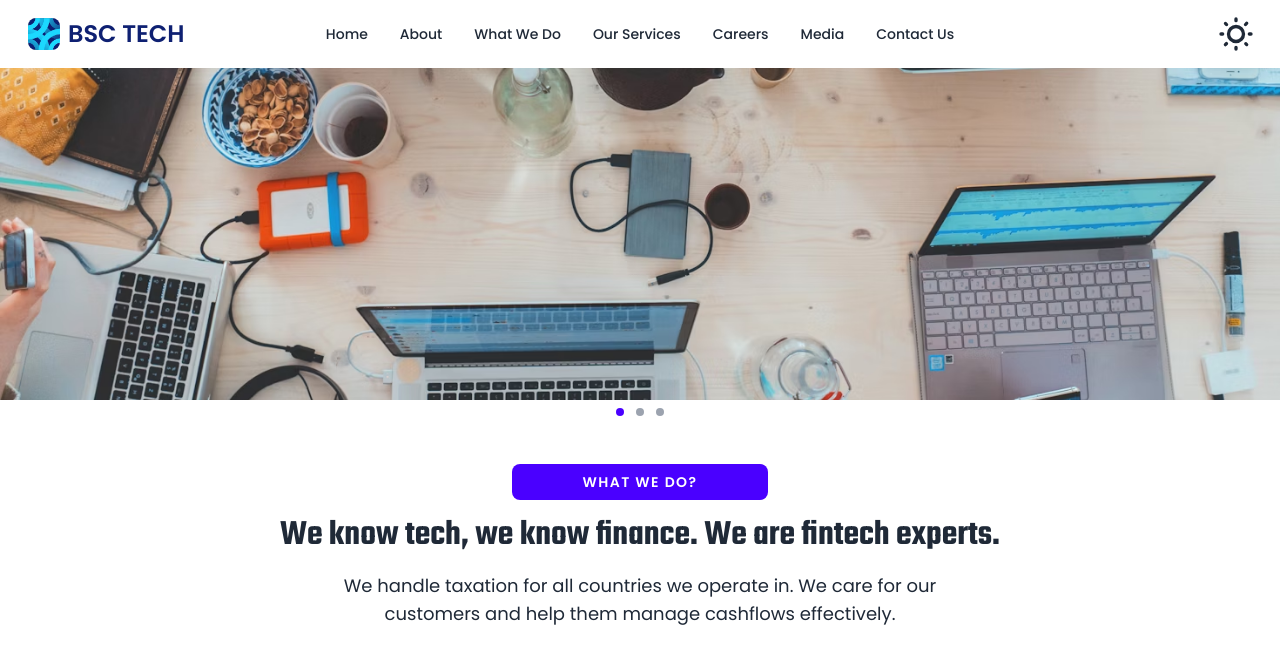
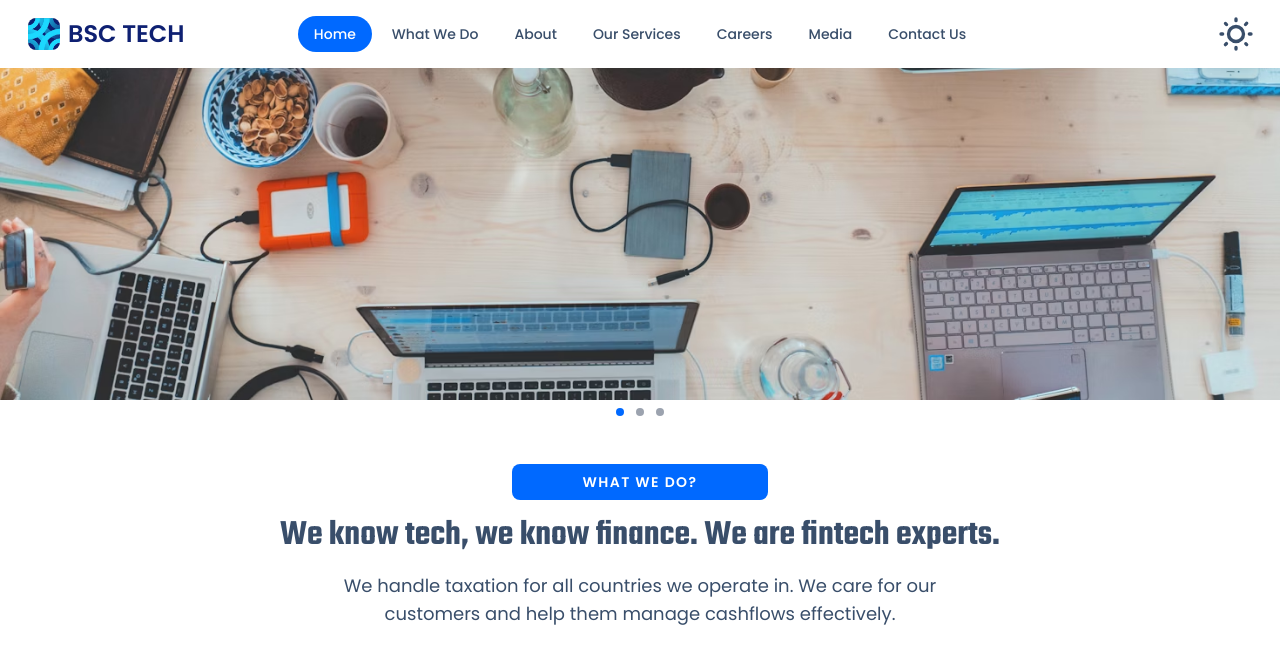
Before and after one commit to ankitjhagithub21/bsctech, a React (Vite) app: page / in a window 1280 px wide. Shown: the top 664 px of the page. Built offline with nearby package versions, Linux system fonts and the light colour scheme.

Commit message:
added more themes

```diff
--- a/src/components/Navbar.jsx
+++ b/src/components/Navbar.jsx
@@ -1,9 +1,19 @@
 import React, { useEffect, useState } from 'react';
 import { RiMenu2Line } from "react-icons/ri";
 
+const Navbar = () => {
+    const links = [
+        { id: 1, name: "Home", path: "#" },
+        { id: 2, name: "What We Do", path: "#whatwedo" },
+        { id: 3, name: "About", path: "#about" },
+        { id: 4, name: "Our Services", path: "#services" },
+        { id: 5, name: "Careers", path: "#careers" },
+        { id: 6, name: "Media", path: "#media" },
+        { id: 7, name: "Contact Us", path: "#contact" },
+    ];
 
-const Navbar = () => {
-    const [theme, setTheme] = useState(localStorage.getItem('theme') || 'light');
+    const [theme, setTheme] = useState(localStorage.getItem('theme') || 'winter');
+    const [selectedLink, setSelectedLink] = useState(1); // State to track the selected link
 
     // Effect to update the theme on the document when the state changes
     useEffect(() => {
@@ -12,7 +22,11 @@ const Navbar = () => {
     }, [theme]);
 
     const toggleTheme = () => {
-        setTheme((prevTheme) => (prevTheme === 'light' ? 'forest' : 'light'));
+        setTheme((prevTheme) => (prevTheme === 'winter' ? 'business' : 'winter'));
+    };
+
+    const handleLinkClick = (id) => {
+        setSelectedLink(id); // Set the selected link when clicked
     };
 
     return (
@@ -20,46 +34,58 @@ const Navbar = () => {
             <div className="navbar bg-base-100 md:px-5 px-0">
                 <div className="navbar-start">
                     <div className="dropdown">
-                        <div tabIndex={0} role="button" className="btn btn-ghost  lg:hidden">
-                            <RiMenu2Line size={25}/>
+                        <div tabIndex={0} role="button" className="btn btn-ghost lg:hidden">
+                            <RiMenu2Line size={25} />
                         </div>
                         <ul
                             tabIndex={0}
                             className="menu menu-sm dropdown-content bg-base-100 rounded-box z-[1] mt-3 w-52 p-2 shadow">
-                            <li><a href='#'>Home</a></li>
-                            <li><a href='#about'>About Us</a></li>
-                            <li><a href='#whatwedo'>What We Do</a></li>
-                            <li><a href='#services'>Our Services</a></li>
-                            <li><a href='#careers'>Careers</a></li>
-                            <li><a href='#media'>Media</a></li>
-                            <li><a href='#contact'>Contact Us</a></li>
+                            {
+                                links.map((link) => (
+                                    <li key={link.id} >
+                                        <a
+                                            href={link.path}
+                                            onClick={() => handleLinkClick(link.id)}
+
+                                        >
+                                            {link.name}
+                                        </a>
+                                    </li>
+                                ))
+                            }
                         </ul>
                     </div>
-                    <a href='#' className={`lg:text-2xl text-xl min-w-fit font-semibold flex items-center gap-2  rounded-lg px-2 py-1  ${theme=="light" ? 'text-[#0E2072]':'text-white' } justify-center`}>
+                    <a href='#' className={`lg:text-2xl text-xl min-w-fit font-semibold flex items-center gap-2 rounded-lg px-2 py-1 ${theme === "winter" ? 'text-[#0E2072]' : 'text-white'} justify-center`}>
                         <img src="./logo.jpg" alt="bsctech_logo" className='w-8 rounded-lg' />
-                        BSC TECH</a>
+                        BSC TECH
+                    </a>
                 </div>
                 <div className="navbar-center hidden lg:flex">
-                    <ul className="menu menu-horizontal px-1">
-                        <li><a href='#'>Home</a></li>
-                        <li><a href='#about'>About</a></li>
-                        <li><a href='#whatwedo'>What We Do</a></li>
-                        <li><a href='#services'>Our Services</a></li>
-                        <li><a href='#careers'>Careers</a></li>
-                        <li><a href='#media'>Media</a></li>
-                        <li><a href='#contact'>Contact Us</a></li>
+                    <ul className="menu menu-horizontal px-1 gap-1">
+                        {
+                            links.map((link) => (
+                                <li key={link.id} className={`${selectedLink === link.id ? 'bg-primary text-white' : 'hover:text-white hover:bg-primary'}  rounded-full`}>
+                                    <a
+                                        href={link.path}
+                                        onClick={() => handleLinkClick(link.id)}
+
+                                    >
+                                        {link.name}
+                                    </a>
+                                </li>
+                            ))
+                        }
                     </ul>
                 </div>
                 <div className="navbar-end">
                     <button className="btn btn-ghost btn-circle" onClick={toggleTheme}>
                         <div className="indicator">
                             <label className="swap swap-rotate">
-                                {/* Checkbox controls state */}
                                 <input
                                     type="checkbox"
                                     className="theme-controller"
-                                    checked={theme === 'forest'}
-                                    onChange={toggleTheme} // Trigger theme change
+                                    checked={theme === 'business'}
+                                    onChange={toggleTheme}
                                 />
 
                                 {/* Sun icon */}
--- a/src/pages/Careers.jsx
+++ b/src/pages/Careers.jsx
@@ -67,7 +67,7 @@ const Careers = () => {
         <p className="mb-4">
           Send us your resume, and we'll reach out if something opens up!
         </p>
-        <button className="btn btn-primary">
+        <button className="btn btn-primary btn-sm">
           Submit Your Resume
         </button>
       </div>
--- a/src/pages/Contact.jsx
+++ b/src/pages/Contact.jsx
@@ -90,29 +90,29 @@ const Contact = () => {
 
           {/* div 2 */}
           <div className="flex flex-col gap-5  rounded-2xl  " data-aos="fade-up">
-            <h2 className="text-2xl  font-semibold  text-secondary">
+            <h2 className="text-2xl  font-semibold  text-primary">
               Send us a message
             </h2>
             <input
               type="text"
-              className='input input-secondary'
+              className='input input-primary'
               placeholder="Name"
             />
             <input
               type="text"
-              className="input input-secondary"
+              className="input input-primary"
               placeholder="Email"
             />
             <input
               type="text"
               name='phone'
-              className="input input-secondary"
+              className="input input-primary"
               placeholder='Phone number'
             />
 
 
-            <textarea name="message" placeholder='Your message' id="message" rows={3} className='textarea textarea-secondary resize-none'></textarea>
-            <button className="btn btn-secondary">
+            <textarea name="message" placeholder='Your message' id="message" rows={3} className='textarea textarea-primary resize-none'></textarea>
+            <button className="btn btn-primary">
               Send
             </button>
           </div>
--- a/tailwind.config.js
+++ b/tailwind.config.js
@@ -11,6 +11,39 @@ export default {
     require('daisyui'),
   ],
   daisyui: {
-    themes: ["light", "forest"],
+    themes: [
+      "light",
+      "dark",
+      "cupcake",
+      "bumblebee",
+      "emerald",
+      "corporate",
+      "synthwave",
+      "retro",
+      "cyberpunk",
+      "valentine",
+      "halloween",
+      "garden",
+      "forest",
+      "aqua",
+      "lofi",
+      "pastel",
+      "fantasy",
+      "wireframe",
+      "black",
+      "luxury",
+      "dracula",
+      "cmyk",
+      "autumn",
+      "business",
+      "acid",
+      "lemonade",
+      "night",
+      "coffee",
+      "winter",
+      "dim",
+      "nord",
+      "sunset",
+    ],
   },
 }
```
